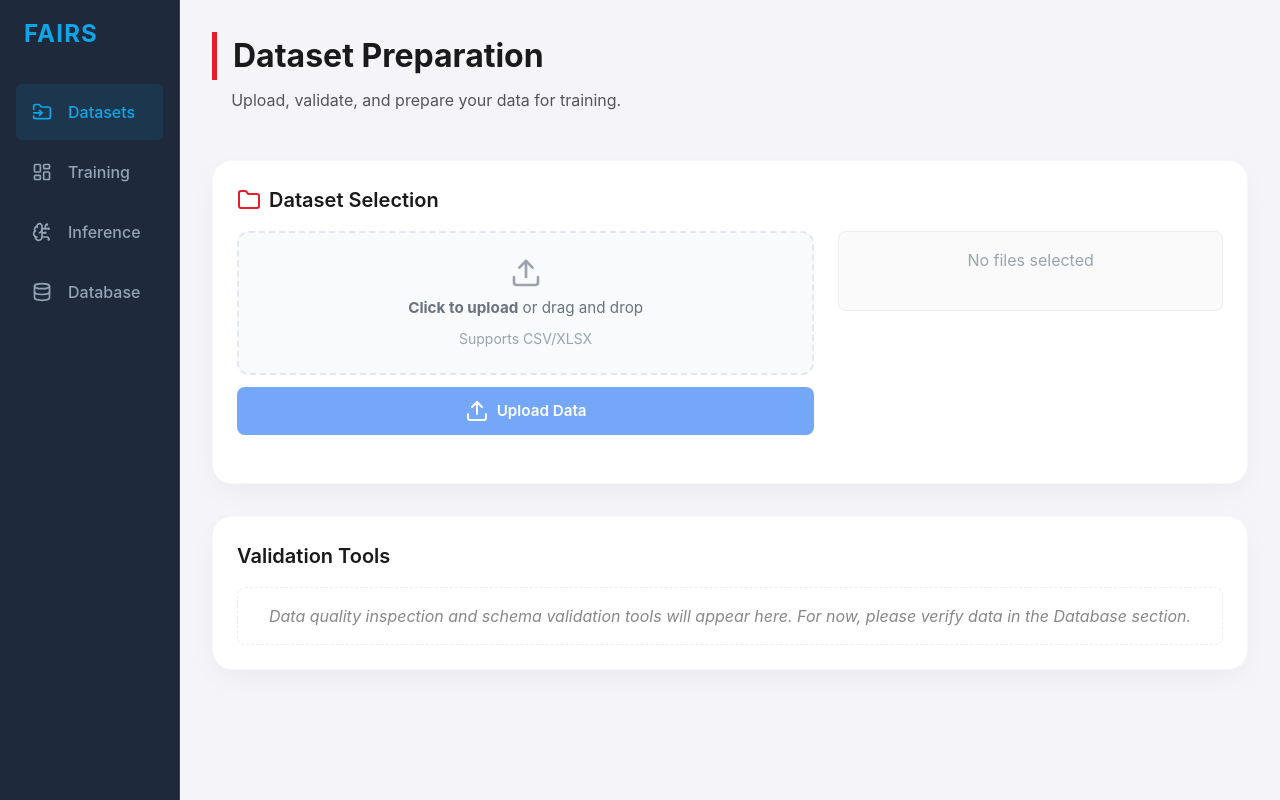
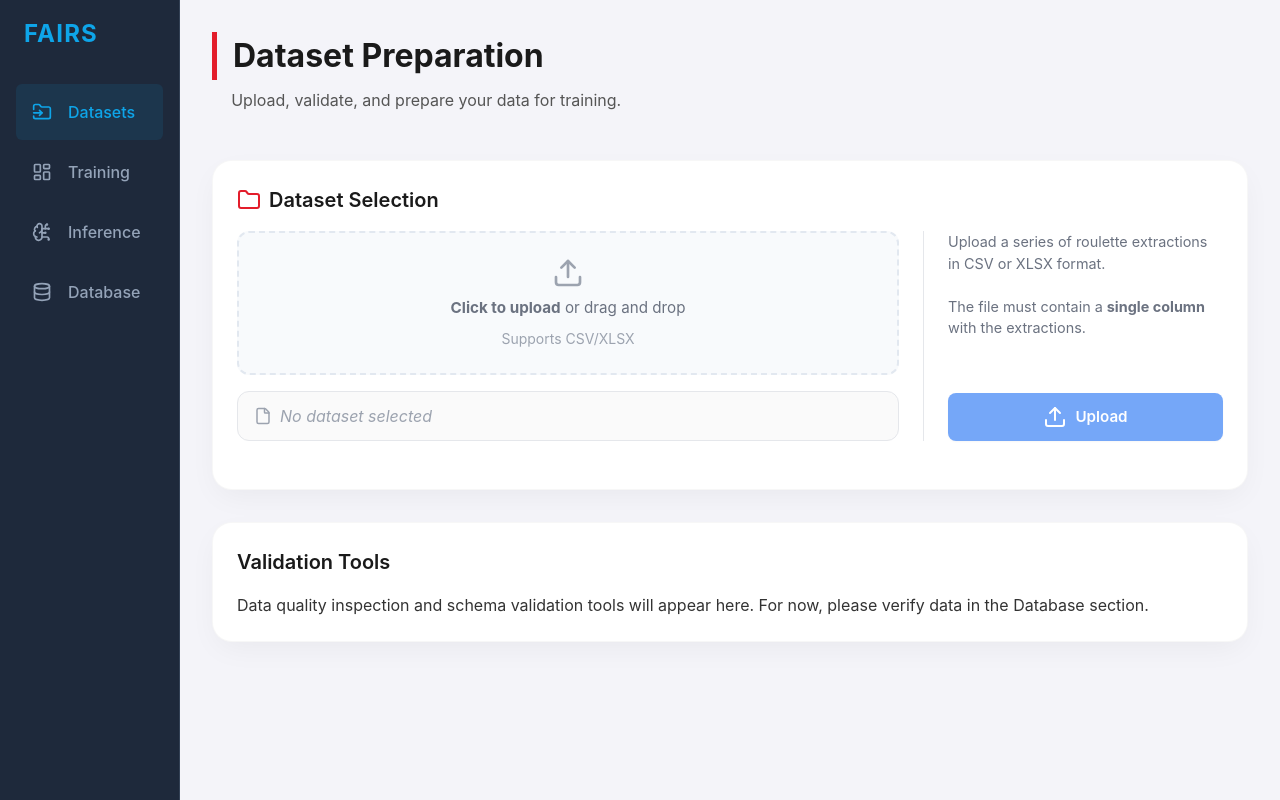
Before and after one commit to CTCycle/FAIRS-Roulette-Player, a React (Vite) app in the folder FAIRS/client/: page /preparation in a window 1280 px wide. Built offline with nearby package versions, Linux system fonts and the light colour scheme.

Commit message:
improved look of dataset upload card

```diff
--- a/FAIRS/client/src/pages/DataPreparation/DataPreparation.css
+++ b/FAIRS/client/src/pages/DataPreparation/DataPreparation.css
@@ -210,11 +210,89 @@
     transform: translateY(1px);
 }
 
-.text-muted {
-    color: #888;
-    font-style: italic;
-    padding: 1rem;
-    text-align: center;
-    border: 1px dashed #eee;
+text-align: center;
+border: 1px dashed #eee;
+border-radius: 8px;
+}
+
+/* New Layout V2 */
+/* New Layout V2 */
+.dataset-v2-container {
+    display: flex;
+    flex-direction: column;
+    gap: 1.5rem;
+}
+
+.dataset-v2-top {
+    display: flex;
+    gap: 1.5rem;
+    align-items: stretch;
+}
+
+.dataset-v2-dropzone-wrapper {
+    flex-grow: 1;
+    display: flex;
+    flex-direction: column;
+}
+
+.dataset-v2-actions {
+    display: flex;
+    flex-direction: column;
+    justify-content: space-between;
+    /* Texts at top, button at bottom */
+    width: 300px;
+    flex-shrink: 0;
+    gap: 1rem;
+    padding-left: 1.5rem;
+    border-left: 1px solid #E5E7EB;
+    /* Subtle vertical separator */
+}
+
+.dataset-instruction-text {
+    font-size: 0.9rem;
+    color: #6B7280;
+    line-height: 1.5;
+}
+
+.dataset-action-button-wrapper {
+    display: flex;
+    flex-direction: column;
+    gap: 0.5rem;
+}
+
+.dataset-v2-bottom {
+    display: flex;
+    align-items: center;
+    justify-content: space-between;
+    padding: 0.75rem 1rem;
+    background: #FAFAFA;
+    border: 1px solid #E5E7EB;
+    border-radius: 12px;
+}
+
+.dataset-v2-file-info {
+    display: flex;
+    align-items: center;
+    gap: 0.75rem;
+    color: var(--text-dark);
+}
+
+.dataset-v2-clear-btn {
+    background: transparent;
+    border: 1px solid #E5E7EB;
+    padding: 0.5rem 1rem;
     border-radius: 8px;
+    cursor: pointer;
+    display: flex;
+    align-items: center;
+    gap: 0.5rem;
+    color: #6B7280;
+    font-size: 0.875rem;
+    transition: all 0.2s;
 }
+
+.dataset-v2-clear-btn:hover {
+    background: #FEF2F2;
+    border-color: #FECACA;
+    color: #EF4444;
+}
--- a/FAIRS/client/src/pages/DataPreparation/components/DatasetUpload.tsx
+++ b/FAIRS/client/src/pages/DataPreparation/components/DatasetUpload.tsx
@@ -148,15 +148,17 @@ export const DatasetUpload: React.FC<DatasetUploadProps> = ({
                 </h2>
             </div>
 
-            {/* Horizontal Layout Container */}
-            <div className="dataset-layout-container">
-                {/* Left Side: Upload Controls */}
-                <div className="dataset-upload-controls">
+            {/* Horizontal Layout Container V2 */}
+            <div className="dataset-v2-container">
+                {/* Top Row: Dropzone (Left) + Upload Button (Right) */}
+                <div className="dataset-v2-top">
+                    <div className="dataset-v2-dropzone-wrapper">
                         <div
                             className="upload-area"
                             onClick={() => fileInputRef.current?.click()}
                             onDragOver={handleDragOver}
                             onDrop={handleDrop}
+                            style={{ height: '100%', minHeight: '120px' }}
                         >
                             <Upload className="upload-icon" />
                             <div className="upload-text">
@@ -174,23 +176,64 @@ export const DatasetUpload: React.FC<DatasetUploadProps> = ({
                             />
                         </div>
 
+                        {/* File Info + Clear Selection (Moved here to match width of dropzone) */}
+                        <div className="dataset-v2-bottom" style={{ marginTop: '1rem' }}>
+                            <div className="dataset-v2-file-info">
+                                {files.length > 0 ? (
+                                    <>
+                                        <File className="file-icon" size={18} />
+                                        <span className="file-name" title={files[0].name} style={{ fontWeight: 600 }}>
+                                            {files[0].name}
+                                        </span>
+                                        <span className="file-size">{formatSize(files[0].size)}</span>
+                                    </>
+                                ) : (
+                                    <span style={{ color: '#9CA3AF', fontStyle: 'italic', display: 'flex', alignItems: 'center', gap: '0.5rem' }}>
+                                        <File size={18} /> No dataset selected
+                                    </span>
+                                )}
+                            </div>
+
+                            {files.length > 0 && (
+                                <button
+                                    className="dataset-v2-clear-btn"
+                                    onClick={(e) => { e.stopPropagation(); clearFiles(); }}
+                                >
+                                    <X size={16} /> Clear Selection
+                                </button>
+                            )}
+                        </div>
+                    </div>
+
+                    <div className="dataset-v2-actions">
+                        <div className="dataset-instruction-text">
+                            Upload a series of roulette extractions in CSV or XLSX format.<br /><br />
+                            The file must contain a <strong>single column</strong> with the extractions.
+                        </div>
+
+                        <div className="dataset-action-button-wrapper">
                             <button
                                 type="button"
                                 className="btn-primary"
                                 onClick={uploadDataset}
                                 disabled={!selectedFile || uploadStatus === 'uploading'}
-                        style={{ marginTop: '0.75rem', opacity: !selectedFile || uploadStatus === 'uploading' ? 0.7 : 1 }}
+                                style={{
+                                    marginTop: 0,
+                                    width: '100%',
+                                    opacity: !selectedFile || uploadStatus === 'uploading' ? 0.7 : 1
+                                }}
                             >
-                        <Upload /> Upload Data
+                                <Upload /> Upload
                             </button>
 
                             {uploadMessage && (
                                 <div
                                     style={{
-                                marginTop: '0.75rem',
+                                        marginTop: '0.5rem',
                                         padding: '0.5rem',
                                         borderRadius: '6px',
-                                fontSize: '0.85rem',
+                                        fontSize: '0.75rem',
+                                        lineHeight: '1.25',
                                         background:
                                             uploadStatus === 'success'
                                                 ? '#ECFDF5'
@@ -215,47 +258,7 @@ export const DatasetUpload: React.FC<DatasetUploadProps> = ({
                                 </div>
                             )}
                         </div>
-
-                {/* Right Side: File List */}
-                <div className="dataset-file-info">
-                    <div className="file-list">
-                        {files.length > 0 ? (
-                            files.map((file, index) => (
-                                <div key={index} className="file-item">
-                                    <File className="file-icon" />
-                                    <span className="file-name" title={file.name}>{file.name}</span>
-                                    <span className="file-size">{formatSize(file.size)}</span>
                     </div>
-                            ))
-                        ) : (
-                            <div style={{ textAlign: 'center', color: '#9CA3AF', padding: '1rem' }}>
-                                No files selected
-                            </div>
-                        )}
-                    </div>
-
-                    {files.length > 0 && (
-                        <button
-                            onClick={(e) => { e.stopPropagation(); clearFiles(); }}
-                            style={{
-                                marginTop: '0.5rem',
-                                background: 'transparent',
-                                border: '1px solid #ddd',
-                                padding: '0.4rem',
-                                borderRadius: '4px',
-                                cursor: 'pointer',
-                                display: 'flex',
-                                alignItems: 'center',
-                                justifyContent: 'center',
-                                gap: '0.5rem',
-                                color: '#666',
-                                fontSize: '0.85rem',
-                                width: '100%'
-                            }}
-                        >
-                            <X size={14} /> Clear Selection
-                        </button>
-                    )}
                 </div>
             </div>
 
```
Lines whose indentation alone changed are shown as unchanged.
